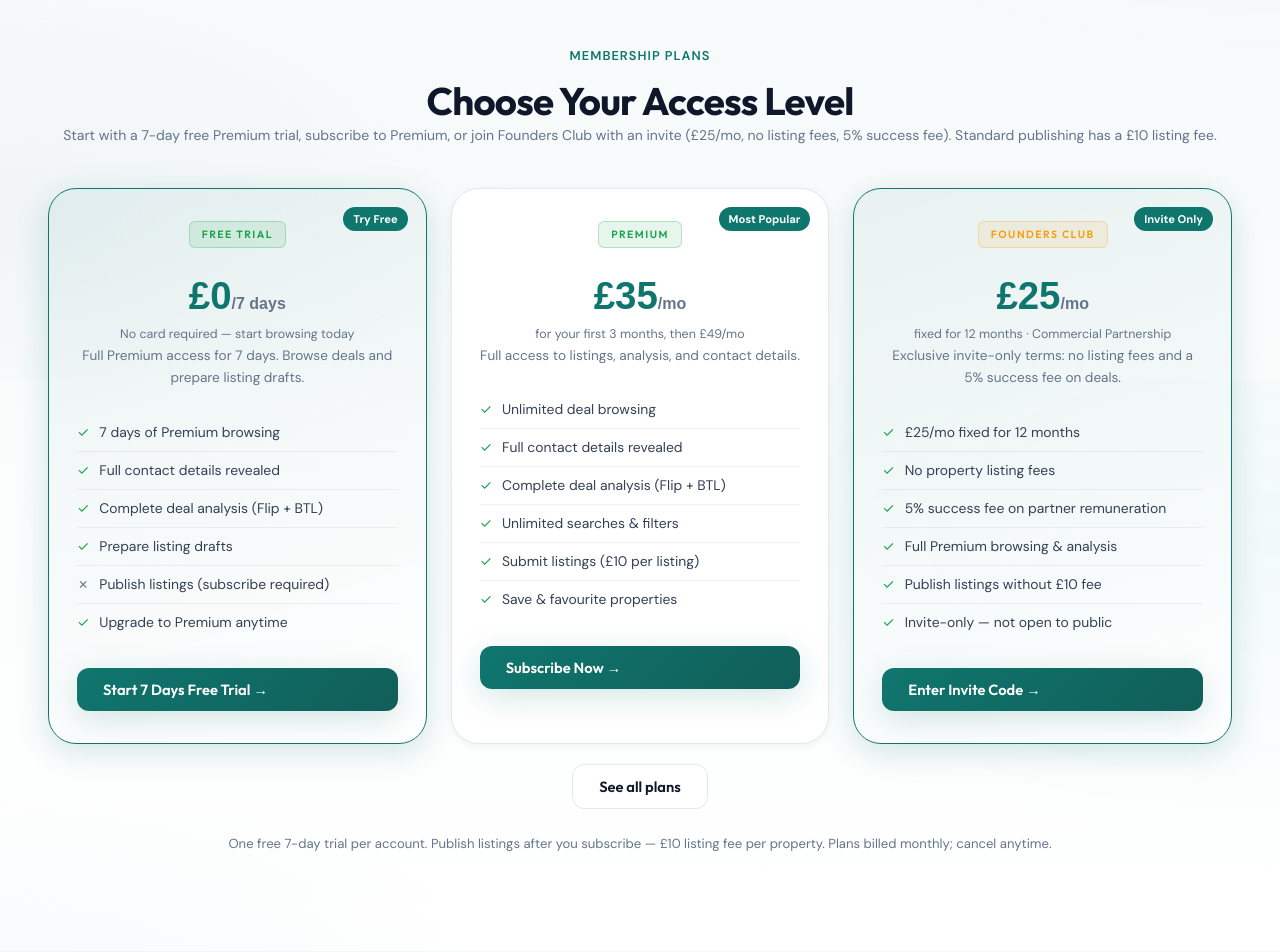
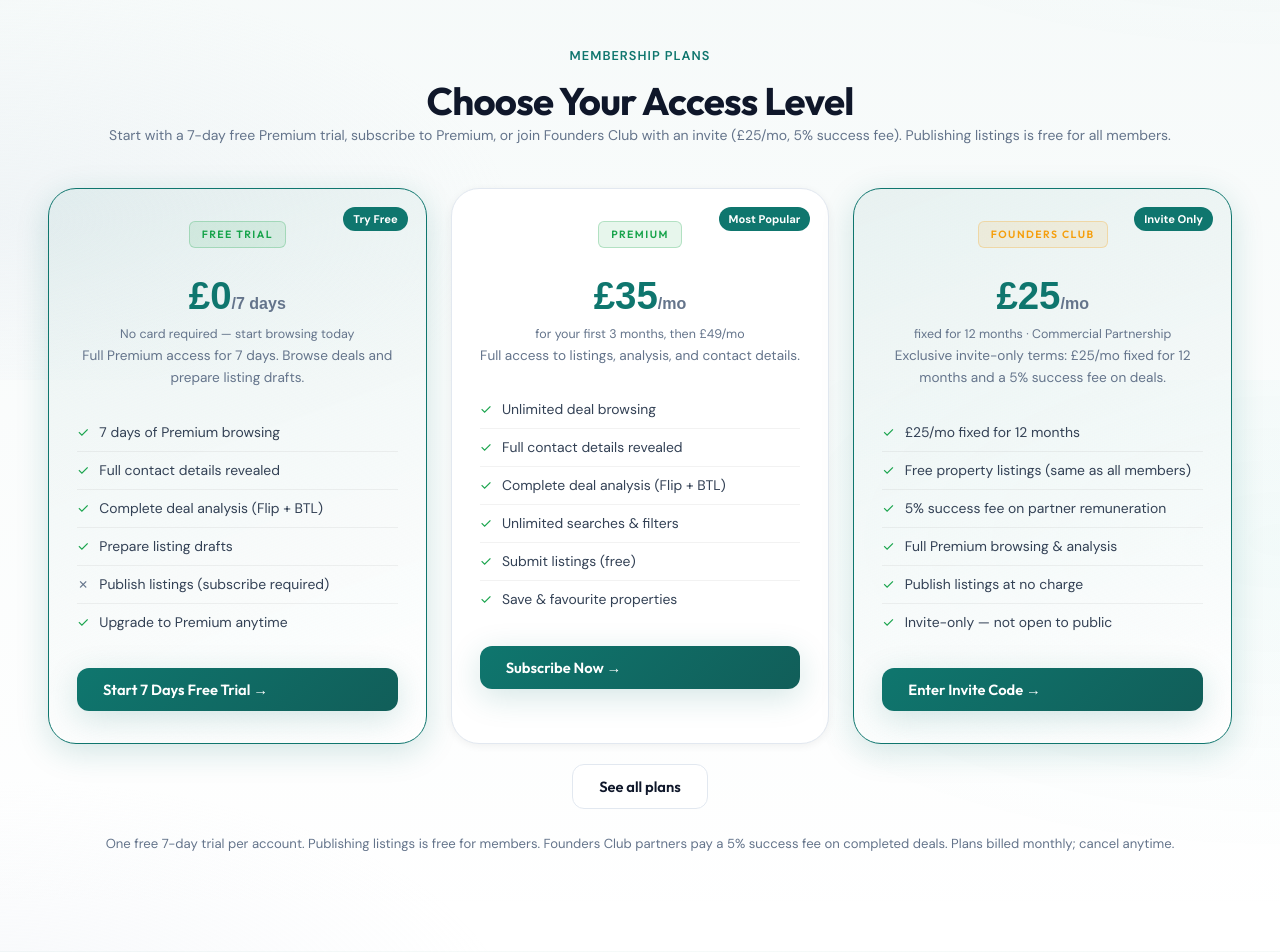
Before and after one commit to TayyabFT/PropertyReply, a Next.js app: page / in a window 1280 px wide. Shown: the part 1220-2172 px from the top of the page. Built offline with nearby package versions, Linux system fonts and the light colour scheme; no server answers.

Commit message:
Update UI copy: listing submissions are free for all members.
Co-authored-by: Cursor <cursoragent@cursor.com>

```diff
--- a/src/components/Membership/index.tsx
+++ b/src/components/Membership/index.tsx
@@ -253,8 +253,8 @@ function MembershipContent() {
           <h2>Choose Your Access Level</h2>
           <p className="muted">
             Start with a 7-day free Premium trial, subscribe to Premium, or join
-            Founders Club with an invite (£25/mo, no listing fees, 5% success
-            fee). Standard publishing has a £10 listing fee.
+            Founders Club with an invite (£25/mo, 5% success fee). Publishing
+            listings is free for all members.
           </p>
         </div>
 
@@ -428,9 +428,9 @@ function MembershipContent() {
             color: "var(--slate)",
           }}
         >
-          One free 7-day trial per account. Publish listings after you
-          subscribe — £10 listing fee per property. Plans billed monthly;
-          cancel anytime.
+          One free 7-day trial per account. Publishing listings is free for
+          members. Founders Club partners pay a 5% success fee on completed
+          deals. Plans billed monthly; cancel anytime.
         </p>
       </div>
     </section>
--- a/src/components/Membership/plans.ts
+++ b/src/components/Membership/plans.ts
@@ -38,7 +38,7 @@ export const plans: Plan[] = [
       { included: true, text: "Full contact details revealed" },
       { included: true, text: "Complete deal analysis (Flip + BTL)" },
       { included: true, text: "Unlimited searches & filters" },
-      { included: true, text: "Submit listings (£10 per listing)" },
+      { included: true, text: "Submit listings (free)" },
       { included: true, text: "Save & favourite properties" },
     ],
     buttonClass: "btn btn-gold",
@@ -53,13 +53,13 @@ export const plans: Plan[] = [
     tagLabel: "Founders Club",
     price: "£25",
     priceNote: "fixed for 12 months · Commercial Partnership",
-    desc: "Exclusive invite-only terms: no listing fees and a 5% success fee on deals.",
+    desc: "Exclusive invite-only terms: £25/mo fixed for 12 months and a 5% success fee on deals.",
     features: [
       { included: true, text: "£25/mo fixed for 12 months" },
-      { included: true, text: "No property listing fees" },
+      { included: true, text: "Free property listings (same as all members)" },
       { included: true, text: "5% success fee on partner remuneration" },
       { included: true, text: "Full Premium browsing & analysis" },
-      { included: true, text: "Publish listings without £10 fee" },
+      { included: true, text: "Publish listings at no charge" },
       { included: true, text: "Invite-only — not open to public" },
     ],
     buttonClass: "btn btn-gold",
--- a/src/lib/api.ts
+++ b/src/lib/api.ts
@@ -16,7 +16,7 @@ export type ApiUser = {
   onTrial?: boolean;
   /** True while on invite-only Founders Club / Commercial */
   onCommercial?: boolean;
-  /** True when £10 listing fee is waived (Founders Club) */
+  /** True when listing fee is waived (always true — listings are free) */
   listingFeeWaived?: boolean;
   /** True only when Stripe subscription is active (not free trial) */
   hasPaidPlan?: boolean;
```
Also changed, not shown: src/components/AdminPanel/index.tsx (+4 -3 lines), src/components/SubmitListing/index.tsx (+16 -18 lines).
